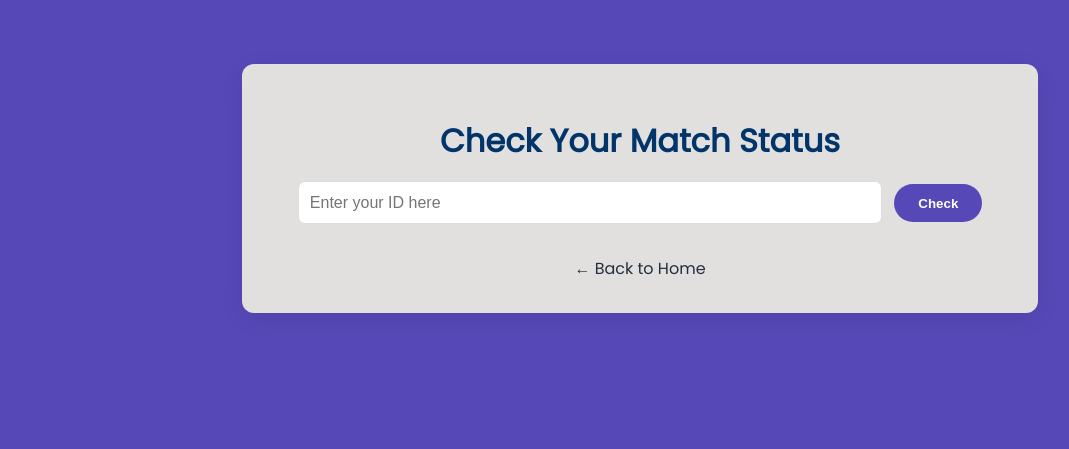
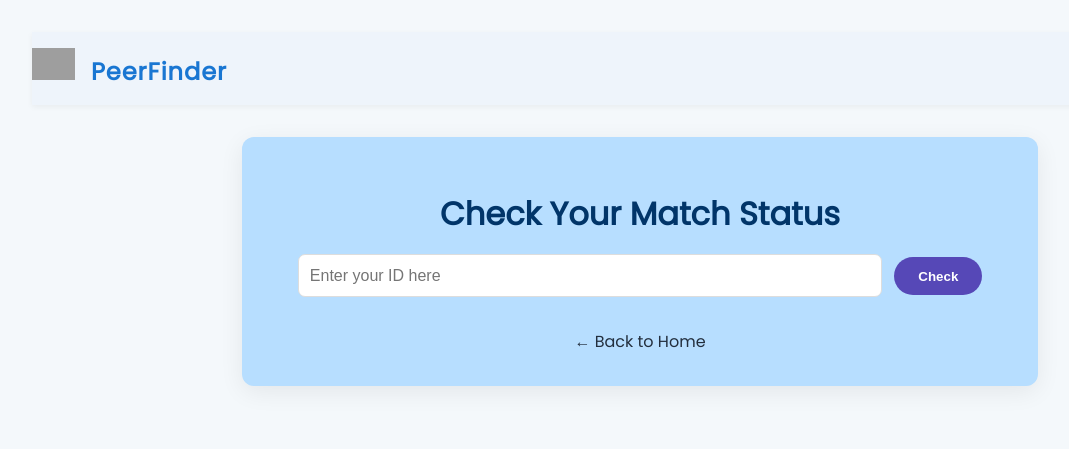
Before and after one commit to chuqudee/alx-pathway-peerfinder, a Flask app: page /check in a window 1280 px wide. Shown: the top 449 px of the page, without its empty margins (0-1069 px from the left). Run offline with Flask 3, Linux system fonts and the light colour scheme; grey boxes are pictures that could not be loaded.

Commit message:
Update check.html

```diff
--- a/templates/check.html
+++ b/templates/check.html
@@ -6,16 +6,42 @@
     <link href="https://fonts.googleapis.com/css2?family=Poppins&display=swap" rel="stylesheet" />
     <style>
         body {
-            font-family: 'Poppins', sans-serif;
-            background: #5648B7;
+            font-family: 'Poppins', Arial, sans-serif;
+            background: #f4f8fb;
             margin: 0;
             padding: 2rem;
             color: #232f3e;
         }
+        .navbar {
+            background: #eef4fb;
+            width: 100%;      /* Full width */
+            box-shadow: 0 2px 6px rgba(0,0,0,0.05);
+            border-radius: 0;
+            padding: 1rem 0;  /* top & bottom padding */
+        }
+        .navbar-inner {
+            max-width: 1200px; /* Container max width */
+            width: 100%;
+            margin: 0 auto;
+            display: flex;
+            align-items: center;
+            padding: 0 2rem; /* horizontal padding */
+        }
+        .logo-img {
+            height: 32px;
+            margin-right: 12px;
+        }
+        .logo-text {
+            color: #1976d2;
+            font-weight: bold;
+            font-size: 1.5rem;
+            letter-spacing: 1px;
+            font-weight: bold;
+        }
         .container {
             max-width: 700px;
             margin: 2rem auto;
-            background: rgb(226, 223, 223);
+            background: rgb(183, 222, 255);
             padding: 2rem 3rem;
             border-radius: 12px;
             box-shadow: 0 6px 24px rgba(0,0,0,0.07);
@@ -127,6 +153,10 @@
     </style>
 </head>
 <body>
+    <div class="navbar">
+        <img src="{{ url_for('static', filename='alx_icon-300x169.png') }}" class="logo-img" alt="ALX Logo" />
+        <span class="logo-text"><strong>PeerFinder</strong></span>
+    </div>
     <div class="container">
         <h1>Check Your Match Status</h1>
         {% if error %}
```
